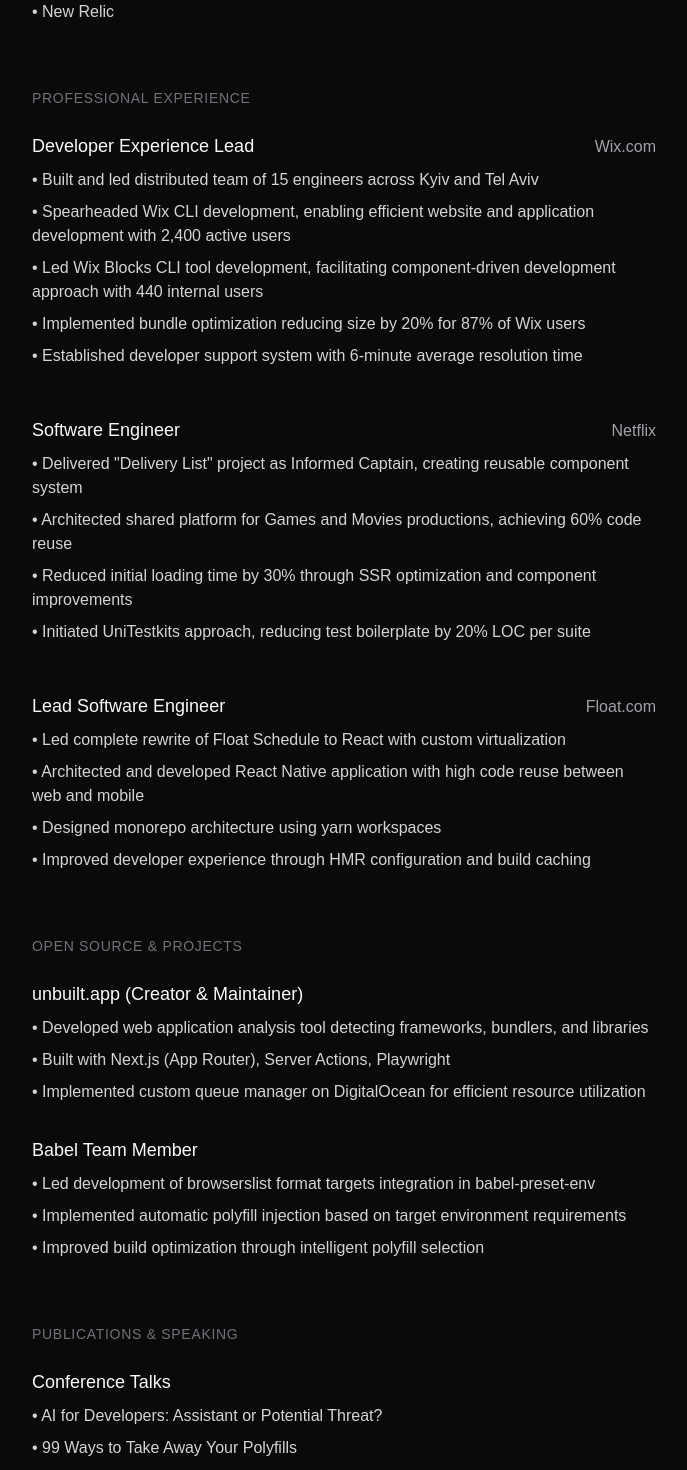
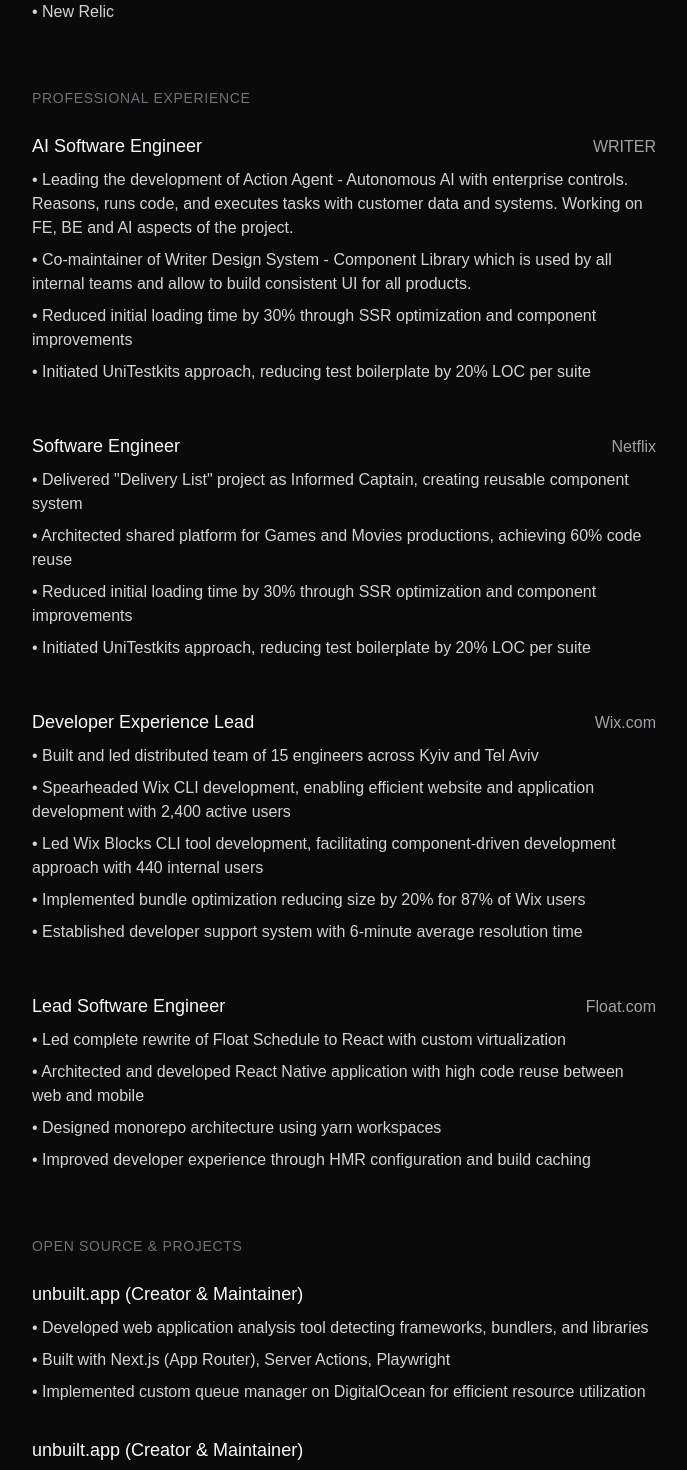
Before and after one commit to yavorsky/yavorsky.org, a Next.js app: page /cv in a window 1280 px wide. Shown: the part 920-2390 px from the top of the page, without its empty margins (296-983 px from the left). Built offline with nearby package versions, Linux system fonts and the light colour scheme.

Commit message:
feat: add writer

```diff
--- a/app/cv/page.tsx
+++ b/app/cv/page.tsx
@@ -93,6 +93,57 @@ const CV = () => {
         <div className="space-y-12">
           <div>
             <div className="flex justify-between items-baseline mb-2">
+              <h4 className="text-lg font-medium">AI Software Engineer</h4>
+              <span className="text-zinc-400">WRITER</span>
+            </div>
+            <ul className="text-zinc-300 space-y-2">
+              <li>
+                • Leading the development of Action Agent - Autonomous AI with
+                enterprise controls. Reasons, runs code, and executes tasks with
+                customer data and systems. Working on FE, BE and AI aspects of
+                the project.
+              </li>
+              <li>
+                • Co-maintainer of Writer Design System - Component Library
+                which is used by all internal teams and allow to build
+                consistent UI for all products.
+              </li>
+              <li>
+                • Reduced initial loading time by 30% through SSR optimization
+                and component improvements
+              </li>
+              <li>
+                • Initiated UniTestkits approach, reducing test boilerplate by
+                20% LOC per suite
+              </li>
+            </ul>
+          </div>
+          <div>
+            <div className="flex justify-between items-baseline mb-2">
+              <h4 className="text-lg font-medium">Software Engineer</h4>
+              <span className="text-zinc-400">Netflix</span>
+            </div>
+            <ul className="text-zinc-300 space-y-2">
+              <li>
+                • Delivered &quot;Delivery List&quot; project as Informed
+                Captain, creating reusable component system
+              </li>
+              <li>
+                • Architected shared platform for Games and Movies productions,
+                achieving 60% code reuse
+              </li>
+              <li>
+                • Reduced initial loading time by 30% through SSR optimization
+                and component improvements
+              </li>
+              <li>
+                • Initiated UniTestkits approach, reducing test boilerplate by
+                20% LOC per suite
+              </li>
+            </ul>
+          </div>
+          <div>
+            <div className="flex justify-between items-baseline mb-2">
               <h4 className="text-lg font-medium">Developer Experience Lead</h4>
               <span className="text-zinc-400">Wix.com</span>
             </div>
@@ -116,31 +167,6 @@ const CV = () => {
               <li>
                 • Established developer support system with 6-minute average
                 resolution time
-              </li>
-            </ul>
-          </div>
-
-          <div>
-            <div className="flex justify-between items-baseline mb-2">
-              <h4 className="text-lg font-medium">Software Engineer</h4>
-              <span className="text-zinc-400">Netflix</span>
-            </div>
-            <ul className="text-zinc-300 space-y-2">
-              <li>
-                • Delivered &quot;Delivery List&quot; project as Informed
-                Captain, creating reusable component system
-              </li>
-              <li>
-                • Architected shared platform for Games and Movies productions,
-                achieving 60% code reuse
-              </li>
-              <li>
-                • Reduced initial loading time by 30% through SSR optimization
-                and component improvements
-              </li>
-              <li>
-                • Initiated UniTestkits approach, reducing test boilerplate by
-                20% LOC per suite
               </li>
             </ul>
           </div>
@@ -175,6 +201,24 @@ const CV = () => {
           Open Source & Projects
         </h3>
         <div className="space-y-8">
+          <div>
+            <h4 className="text-lg font-medium mb-2">
+              unbuilt.app (Creator & Maintainer)
+            </h4>
+            <ul className="text-zinc-300 space-y-2">
+              <li>
+                • Developed web application analysis tool detecting frameworks,
+                bundlers, and libraries
+              </li>
+              <li>
+                • Built with Next.js (App Router), Server Actions, Playwright
+              </li>
+              <li>
+                • Implemented custom queue manager on DigitalOcean for efficient
+                resource utilization
+              </li>
+            </ul>
+          </div>
           <div>
             <h4 className="text-lg font-medium mb-2">
               unbuilt.app (Creator & Maintainer)
```
